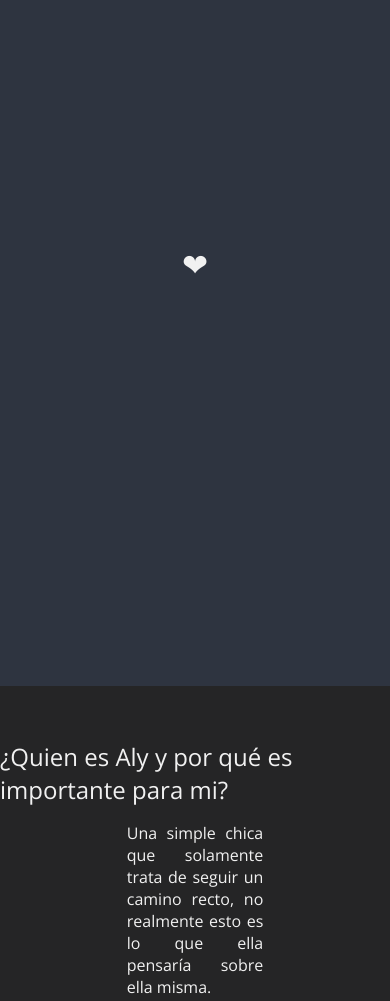
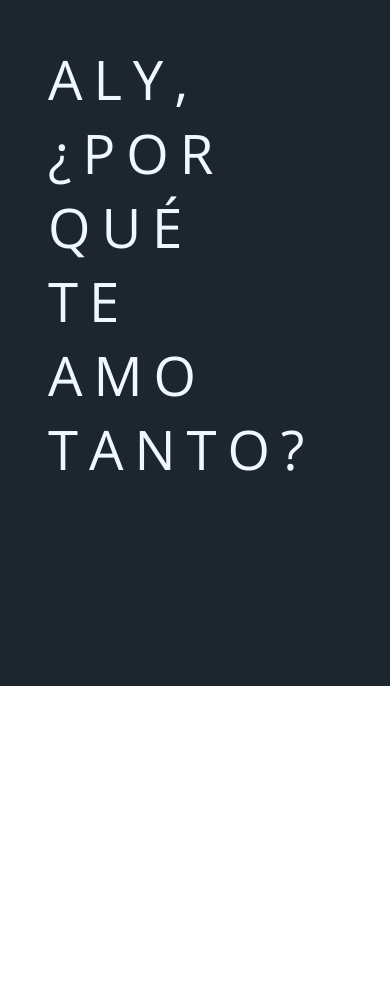
Before and after one commit to IsntCharly/Alysewztte, a plain HTML site: page index.html in a window 390 px wide. Shown: the part 158-1159 px from the top of the page. After the commit the page ends 844 px from the top, so only its background shows below. Drawn offline with nearby package versions, Linux system fonts and the light colour scheme.

Commit message:
Se reestructuro la pagina

```diff
--- a/index.html
+++ b/index.html
@@ -12,12 +12,9 @@
 </head>
 <body>
     <section class="main">
-       <a href="#who" class="heart">❤</a>
-    </section>
-    <section class="who" id="who">
-        <h2>¿Quien es Aly y por qué es importante para mi?</h2>
-        <p>Una simple chica que solamente trata de seguir un camino recto, no realmente esto es lo que ella pensaría sobre ella misma.</p>
-        <p>En realidad es la persona más agradable y especial que podria destacar facilmente entre los demás, pero prefiere apartarse para pensar en sus sentimientos y emociones. Es una chica linda y unica que a su vez es muy inteligente, una persona tan interesante que solo quisiera conocer más y saber mucho sobre ella.</p>
+        <div class="title">
+            <h2>ALY, ¿POR QUÉ TE AMO TANTO?</h2>
+        </div>
     </section>
 </body>
 </html>
--- a/style.css
+++ b/style.css
@@ -5,36 +5,27 @@
     font-family: 'Open Sans', sans-serif;
     font-weight: 300;
 }
+@media screen and (max-width:425px){
     .main{
         width: 100%;
         height: 100vh;
-    background-color: #2e3440;
+        background-color: #1d262f;
         display: flex;
+        align-items: center;
         justify-content: center;
+        flex-direction: column;
+    }
+    .title{
+        display: grid;
         align-items: center;
+        width: 100%;
+        height: 100%;
     }
-.heart{
-    text-decoration: none;
-    color: #f1f1f1;
-    font-size: 8vw;
-    text-align: center;
-    transition: 1s ease-in-out;
+    .main h2{
+        color: aliceblue;
+        width: 50%;
+        font-size: 14vw;
+        letter-spacing: .2em;
+        margin: 0 0 0 3rem;
     }
-.heart:hover{
-    color: tomato;
 }
-.who{
-    width: 100%;
-    height: 100vh;
-    background-color: #252526;
-    display: flex;
-    justify-content: center;
-    align-items: center;
-    flex-direction: column;
-    color: #f1f1f1;
-    gap: 1rem;
-}
-.who p{
-    width: 35%;
-    text-align: justify;
-}
```
Lines whose indentation alone changed are shown as unchanged.
